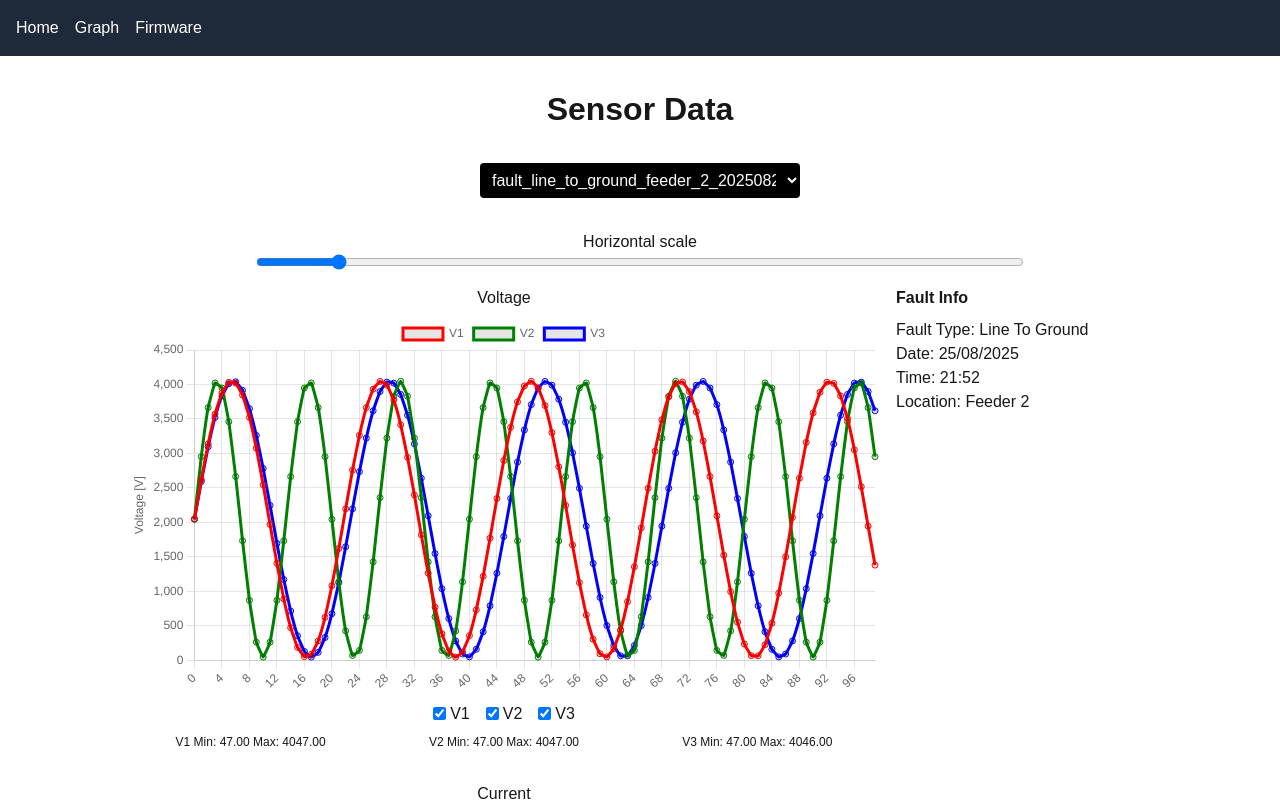
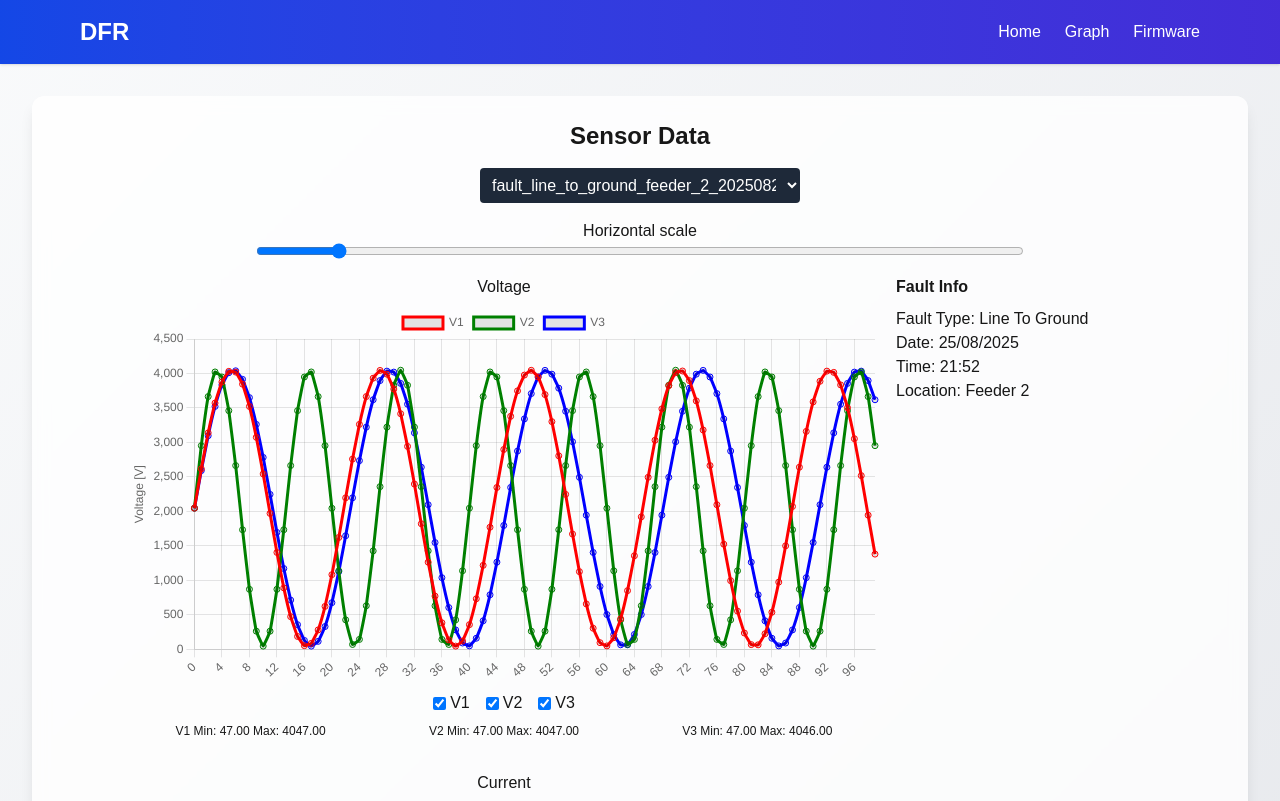
Before and after one commit to patthananb/dfr, a Next.js app: page /graph in a window 1280 px wide. Shown: the top 801 px of the page. Built offline with nearby package versions, Linux system fonts and the light colour scheme.

Commit message:
refactor: refresh UI styling

```diff
--- a/src/app/firmware/page.jsx
+++ b/src/app/firmware/page.jsx
@@ -33,13 +33,14 @@ export default function FirmwarePage() {
   };
 
   return (
-    <div className="flex flex-col items-center justify-center min-h-screen p-4">
-      <h1 className="text-2xl mb-4">Upload Firmware</h1>
+    <div className="flex flex-col items-center justify-center flex-1 p-4">
+      <div className="w-full max-w-xl bg-white/80 backdrop-blur-sm rounded-xl shadow-lg p-6 text-center">
+        <h1 className="text-2xl mb-4 font-semibold">Upload Firmware</h1>
         <div
           onDrop={handleDrop}
           onDragOver={handleDragOver}
           onClick={() => document.getElementById("fileInput").click()}
-        className="border-2 border-dashed border-gray-400 w-full max-w-xl h-48 flex items-center justify-center cursor-pointer text-center"
+          className="border-2 border-dashed border-gray-400 w-full h-48 flex items-center justify-center cursor-pointer rounded-lg bg-gray-50 hover:bg-gray-100 transition text-center"
         >
           Drag and drop a firmware file here or click to select
         </div>
@@ -51,5 +52,6 @@ export default function FirmwarePage() {
         />
         {message && <p className="mt-4">{message}</p>}
       </div>
+    </div>
   );
 }
--- a/src/app/globals.css
+++ b/src/app/globals.css
@@ -20,41 +20,6 @@
 }
 
 body {
-  background: var(--background);
   color: var(--foreground);
   font-family: Arial, Helvetica, sans-serif;
 }
-
-.container {
-  padding: 2rem;
-}
-
-@media (max-width: 640px) {
-  .container {
-    padding: 1rem;
-  }
-}
-
-.title {
-  text-align: center;
-  margin-bottom: 2rem;
-  font-size: 2rem;
-  font-weight: bold;
-}
-
-.chart-container {
-  position: relative;
-  margin: auto;
-  height: 60vh;
-  width: 80vw;
-}
-
-.dropdown-container {
-  text-align: center;
-  margin-bottom: 2rem;
-}
-
-.dropdown-container {
-  text-align: center;
-  margin-bottom: 2rem;
-}
--- a/src/app/graph/page.js
+++ b/src/app/graph/page.js
@@ -132,16 +132,19 @@ const GraphPage = () => {
   };
 
   return (
-    <div className="container">
-      <h1 className="title text-xl sm:text-2xl">Sensor Data</h1>
-      <div className="dropdown-container flex justify-center">
+    <div className="flex flex-col flex-1 p-4 sm:p-8">
+      <div className="bg-white/80 backdrop-blur-sm rounded-xl shadow-lg p-6 w-full">
+        <h1 className="text-2xl font-semibold mb-4 text-center">Sensor Data</h1>
+        <div className="flex justify-center mb-4">
           <select
-          className="bg-black text-white p-2 rounded w-full max-w-xs"
+            className="bg-gray-800 text-white p-2 rounded w-full max-w-xs"
             onChange={(e) => setSelectedFile(e.target.value)}
             value={selectedFile}
           >
             {filenames.map(file => (
-            <option key={file} value={file}>{file}</option>
+              <option key={file} value={file}>
+                {file}
+              </option>
             ))}
           </select>
         </div>
@@ -270,6 +273,7 @@ const GraphPage = () => {
         <p>Loading data...</p>
       )}
       </div>
+    </div>
   );
 };
 
--- a/src/app/layout.js
+++ b/src/app/layout.js
@@ -21,7 +21,7 @@ export default function RootLayout({ children }) {
   return (
     <html lang="en">
       <body
-        className={`${geistSans.variable} ${geistMono.variable} antialiased`}
+        className={`${geistSans.variable} ${geistMono.variable} antialiased bg-gradient-to-br from-gray-50 to-gray-200 text-gray-900 min-h-screen flex flex-col`}
       >
         <Navbar />
         {children}
--- a/src/app/page.js
+++ b/src/app/page.js
@@ -36,12 +36,11 @@ export default async function Home() {
   }
 
   return (
-    <main className="flex flex-col items-center justify-center min-h-screen p-4 sm:p-8">
-      <h1 className="text-3xl sm:text-4xl font-bold mb-8 text-center">
-        Digital Fault Recorder
-      </h1>
+    <main className="flex flex-col items-center justify-center flex-1 p-4 sm:p-8">
+      <div className="w-full max-w-xl bg-white/80 backdrop-blur-sm rounded-xl shadow-lg p-6 text-center space-y-6">
+        <h1 className="text-3xl sm:text-4xl font-bold">Digital Fault Recorder</h1>
         {fault ? (
-        <div className="bg-gray-100 p-4 rounded w-full max-w-md mb-4 text-center space-y-1">
+          <div className="bg-gray-50 p-4 rounded-lg shadow-inner space-y-1">
             <p>
               <strong>Fault Type:</strong> {formatLabel(fault.faultType)}
             </p>
@@ -53,22 +52,23 @@ export default async function Home() {
             </p>
           </div>
         ) : (
-        <p className="mb-4">No faults recorded.</p>
+          <p className="text-gray-700">No faults recorded.</p>
         )}
         {fault && (
           <Link
             href={`/graph?file=${latestFile}`}
-          className="bg-blue-600 text-white px-6 py-3 rounded hover:bg-blue-700 w-full sm:w-auto text-center mb-2"
+            className="px-6 py-3 rounded-lg bg-blue-600 text-white hover:bg-blue-700 transition-colors block sm:inline-block w-full sm:w-auto"
           >
             View Latest Fault
           </Link>
         )}
         <Link
           href="/graph"
-        className="bg-blue-600 text-white px-6 py-3 rounded hover:bg-blue-700 w-full sm:w-auto text-center"
+          className="px-6 py-3 rounded-lg bg-indigo-600 text-white hover:bg-indigo-700 transition-colors block sm:inline-block w-full sm:w-auto"
         >
           Go to Graph
         </Link>
+      </div>
     </main>
   );
 }
--- a/src/components/Navbar.jsx
+++ b/src/components/Navbar.jsx
@@ -2,18 +2,29 @@ import Link from "next/link";
 
 export default function Navbar() {
   return (
-    <nav className="bg-gray-800 text-white p-4">
-      <ul className="flex flex-col sm:flex-row gap-2 sm:gap-4 text-center sm:text-left">
+    <nav className="bg-gradient-to-r from-blue-700 to-indigo-700 text-white shadow">
+      <div className="max-w-6xl mx-auto px-4 flex flex-col sm:flex-row items-center justify-between py-4">
+        <Link href="/" className="text-2xl font-semibold mb-2 sm:mb-0">
+          DFR
+        </Link>
+        <ul className="flex flex-col sm:flex-row gap-2 sm:gap-6 text-center sm:text-left">
           <li>
-          <Link href="/" className="hover:underline">Home</Link>
+            <Link href="/" className="hover:text-gray-200 transition-colors">
+              Home
+            </Link>
           </li>
           <li>
-          <Link href="/graph" className="hover:underline">Graph</Link>
+            <Link href="/graph" className="hover:text-gray-200 transition-colors">
+              Graph
+            </Link>
           </li>
           <li>
-          <Link href="/firmware" className="hover:underline">Firmware</Link>
+            <Link href="/firmware" className="hover:text-gray-200 transition-colors">
+              Firmware
+            </Link>
           </li>
         </ul>
+      </div>
     </nav>
   );
 }
```
Lines whose indentation alone changed are shown as unchanged.
